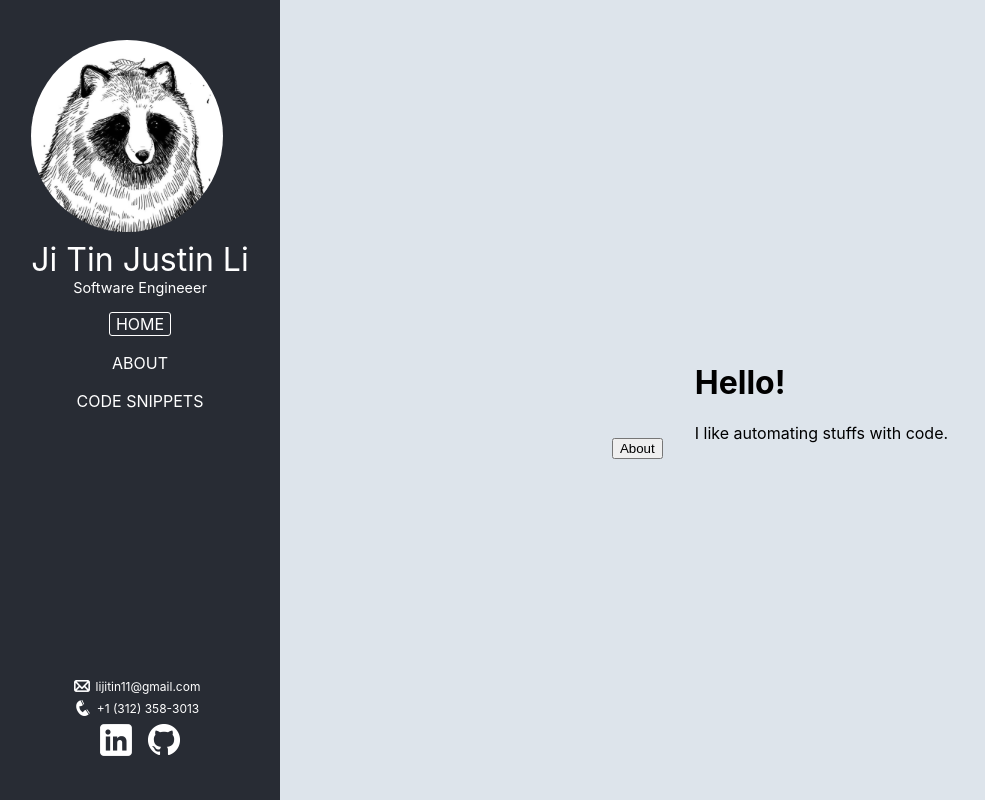
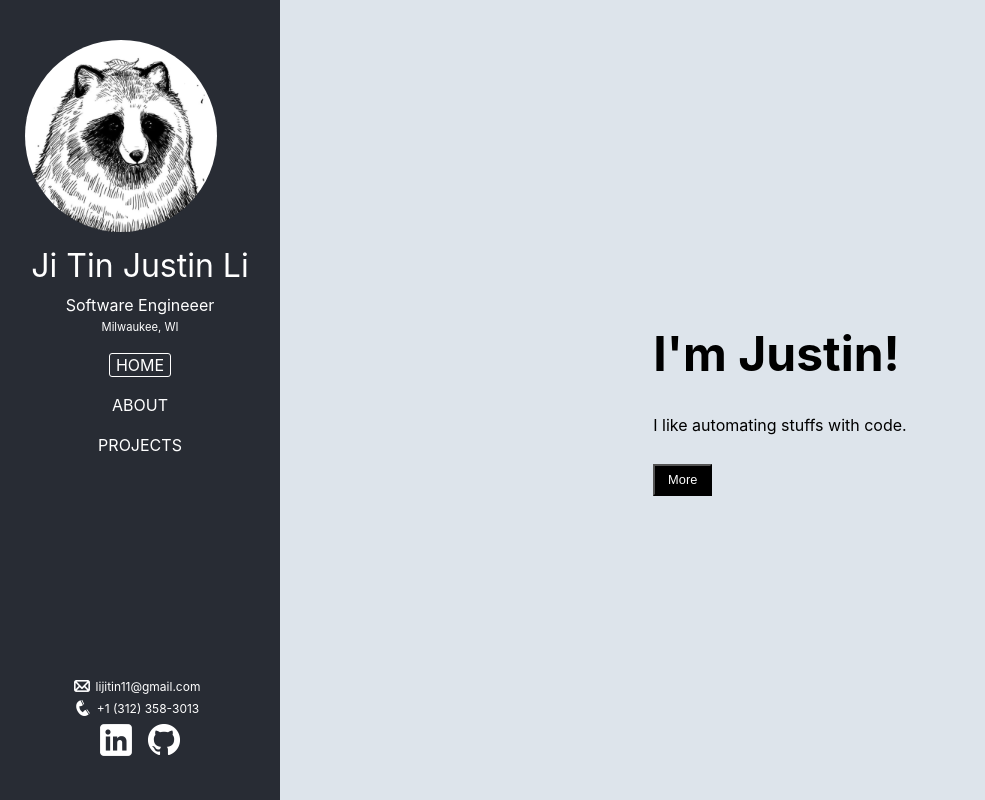
Before and after one commit to lijitin/landing, a React (Create React App) app: page / in a window 1280 px wide. Shown: the whole page, without its empty margins (0-985 px from the left). Built offline with nearby package versions, Linux system fonts and the light colour scheme.

Commit message:
update: prettier donut. personal message.

```diff
--- a/src/components/Donut.css
+++ b/src/components/Donut.css
@@ -8,7 +8,15 @@
     justify-content: center;
 }
 
+.donut-frame pre{
+    color: black;
+    position: absolute;
+    z-index: 0;
+}
+
+
 #toggle-btn {
+    z-index: 1;
     display: inline-block;
     padding: 0.2em;
     border: 0.16em solid #FFFFFF;
@@ -42,6 +50,6 @@
 
 #ascii {
     display: 'none';
-    color: white;
+    color: LightCyan;
     font-style: mono;
 }
--- a/src/components/Donut.js
+++ b/src/components/Donut.js
@@ -1,15 +1,37 @@
 import React from 'react';
 import './Donut.css';
 import '../fonts/computer_pixel-7.ttf'
-// import * as DonutSource from './DonutSource.js';
 
 class Donut extends React.Component {
     render() {
         return (
             <div className="donut-frame">
-                <pre id='ascii'></pre>
                 <button id='toggle-btn' onClick={this.handleClick}>DONUT PLEASE</button>
+                <pre id='ascii'>{`
+             k;double sin()
+         ,cos();main(){float A=
+       0,B=0,i,j,z[1760];char b[
+     1760];printf("\x1b[2J");for(;;
+  ){memset(b,32,1760);memset(z,0,7040)
+  ;for(j=0;6.28>j;j+=0.07)for(i=0;6.28
+ >i;i+=0.02){float c=sin(i),d=cos(j),e=
+ sin(A),f=sin(j),g=cos(A),h=d+2,D=1/(c*
+ h*e+f*g+5),l=cos      (i),m=cos(B),n=s
+in(B),t=c*h*g-f*        e;int x=40+30*D*
+(l*h*m-t*n),y=            12+15*D*(l*h*n
++t*m),o=x+80*y,          N=8*((f*e-c*d*g
+ )*m-c*d*e-f*g-l        *d*n);if(22>y&&
+ y>0&&x>0&&80>x&&D>z[o]){z[o]=D;;;b[o]=
+ ".,-~:;=!*#$@"[N>0?N:0];}}/*#****!!-*/
+  printf("\x1b[H");for(k=0;1761>k;k++)
+   putchar(k%80?b[k]:10);A+=0.04;B+=
+     0.02;}}/*****####*******!!=;:~
+       ~::==!!!**********!!!==::-
+         .,~~;;;========;;;:~-.
+             ..,--------,*/
+             `}</pre>
             </div>
+     // <button id='toggle-btn' onClick={this.handleClick}>DONUT PLEASE</button>
         )
     }
     handleClick() {
@@ -18,14 +40,14 @@ class Donut extends React.Component {
         if(togglebtn.style.display !== "none"){
             togglebtn.style.display = "none";
             pretag.style.display = 'block';
+            pretag.style.color = 'white';
         }
         spin();
     }
 }
 
-
 // Created by Andy Sloane. https://www.a1k0n.net/2011/07/20/donut-math.html
-// Refactored to fit.
+// Refactored to run in react.
 function spin() {
     var pretag = document.getElementById('ascii');
 
--- a/src/components/Sidebar.css
+++ b/src/components/Sidebar.css
@@ -33,14 +33,18 @@ div.description-box {
 
 .description-box span {
   display: block;
-  margin: 0;
+  margin: 0.2em;
 }
 .description-box .name {
   font-size: 2em;
 }
 .description-box .short-description {
-  font-size: 0.9em;;
+  font-size: 1em;
 }
+.description-box .location{
+  font-size: 0.7em;
+}
+
 .direct-contacts {
   margin: 0;
 }
@@ -80,13 +84,14 @@ div.description-box {
 
 .links div{
     margin: 0.5em;
+    border-color: transparent;
+    border-style: solid;
+    border-width: 1px;
+    border-radius: 3px;
 }
 /* selected div animation */
 .divSelected {
-    border-style: solid;
-    border-width: 1px;
-    border-radius: 3px;
-    border-color: white;
+    border-color: white !important;
 }
 
 
--- a/src/components/Sidebar.js
+++ b/src/components/Sidebar.js
@@ -42,6 +42,7 @@ export default class Sidebar extends React.Component{
                         <div className="description-box">
                             <span className="name">Ji Tin Justin Li</span>
                             <span className="short-description">Software Engineeer</span>
+                            <span className="location">Milwaukee, WI</span>
                         </div>
                         <div className="links">
                             <div className={this.divClassName('home')}>
@@ -51,7 +52,7 @@ export default class Sidebar extends React.Component{
                                 <button onClick={this.handleSelectPageClick.bind(this, 'about')}>ABOUT</button>
                             </div>
                             <div className={this.divClassName('demo')}>
-                                <button onClick={this.handleSelectPageClick.bind(this, 'demo')}>CODE SNIPPETS</button>
+                                <button onClick={this.handleSelectPageClick.bind(this, 'demo')}>PROJECTS</button>
                             </div>
                         </div>
                     </div>
--- a/src/components/pages/About.css
+++ b/src/components/pages/About.css
@@ -0,0 +1,6 @@
+div.about{
+    display: flex;
+    flex-direction: row;
+    align-items: center;
+    justify-content: center;
+}
--- a/src/components/pages/About.js
+++ b/src/components/pages/About.js
@@ -1,14 +1,15 @@
 import React from 'react';
-import './Home.css';
+import './About.css';
 
 export default class About extends React.Component {
 
     render() {
         return (
             <div className='about'>
-                <div className='right-box text'>
+                <div>
                     <h1>About Me</h1>
-                    <p>Recent IIT CS graduate looking for a career in Software Development.</p>
+                    <p>Graduate from Illinoise Institute of Technology in Computer Science.</p>
+                    <p>Currently seeking for positions in Software Development (on-site or remote).</p>
                     <a href='./resume-JiTinJustinLi.pdf' download>Resume </a>
                 </div>
             </div>
--- a/src/components/pages/Demo.js
+++ b/src/components/pages/Demo.js
@@ -6,8 +6,19 @@ export default class Demo extends React.Component{
 
     render() {
         return (
-            <div>
+            <div className="demopage">
+                <div>
+                    <h1>Previous Projects</h1>
+                    <p>- This site - built with react (html, css, javascript). Published on <a href="https://github.com/lijitin/landing/">Github pages</a>.</p>
+                    <p>- Raspberry Pi 4 Distributed storage system - built with Apache Hadoop.</p>
+                    <p>- <a href="https://github.com/lijitin/Streambot">Audio streaming discord bot</a>
+                    - built on .NET framework, with RESTful API consumer library
+                     <a href="https://discord.foxbot.me/stable/">discord.net</a>.
+                    </p>
+                </div>
+
                 <Donut></Donut>
+                <p>Spinny ASCII Donut refactored - original created by <a href="https://www.a1k0n.net/2011/07/20/donut-math.html">Andy Sloane</a></p>
             </div>
         )
     }
--- a/src/components/pages/Home.css
+++ b/src/components/pages/Home.css
@@ -1,12 +1,21 @@
-.home{
+.homepage {
     display: flex;
     flex-direction: row;
+
 }
 
-.home div{
+.homepage div{
     margin: 1em;
 }
 
-div.left-box{
-    align-self: flex-end;
+.homepage h1{
+    font-size: 3em;
 }
+
+.homepage button {
+    font-size: 0.8em;
+    margin: 1em 0;
+    padding: 0.5em 1em;
+    background-color: black;
+    color: white;
+}
--- a/src/components/pages/Home.js
+++ b/src/components/pages/Home.js
@@ -3,18 +3,13 @@ import './Home.css';
 
 export default class Home extends React.Component {
 
-    onClick = () => {
-        this.props.onSelectPage('about');
-    }
     render() {
         return (
-            <div className='home'>
-                <div className='left-box'>
-                    <button onClick={this.onClick.bind(this)}>About</button>
-                </div>
-                <div className='right-box text'>
-                    <h1>Hello!</h1>
+            <div className='homepage'>
+                <div>
+                    <h1>I'm Justin!</h1>
                     <p>I like automating stuffs with code.</p>
+                    <button  onClick={this.props.onSelectPage.bind(this, 'about')}>More</button>
                 </div>
             </div>
         )
```
Also changed, not shown: 1 other file (tests, documents, lock files or other folders).
